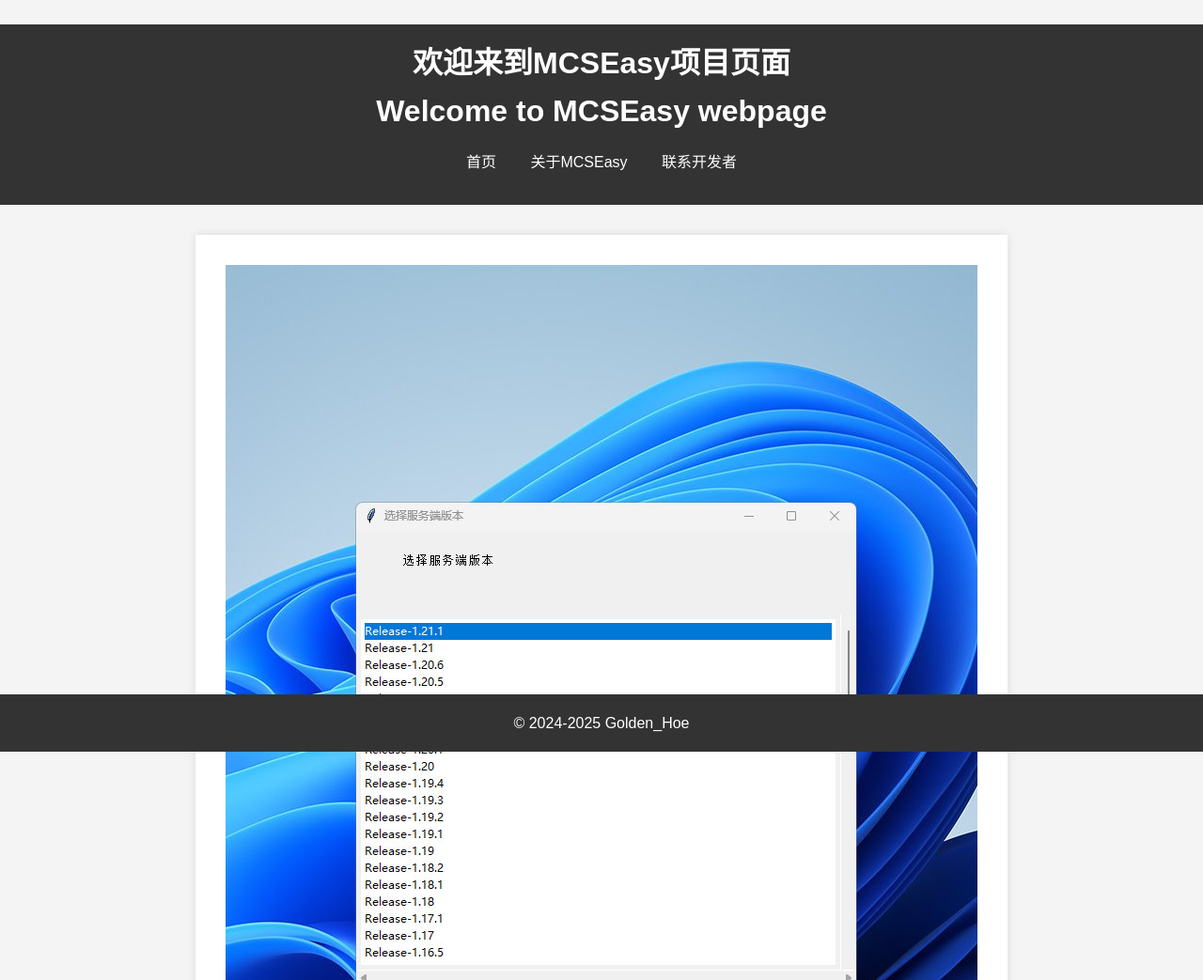
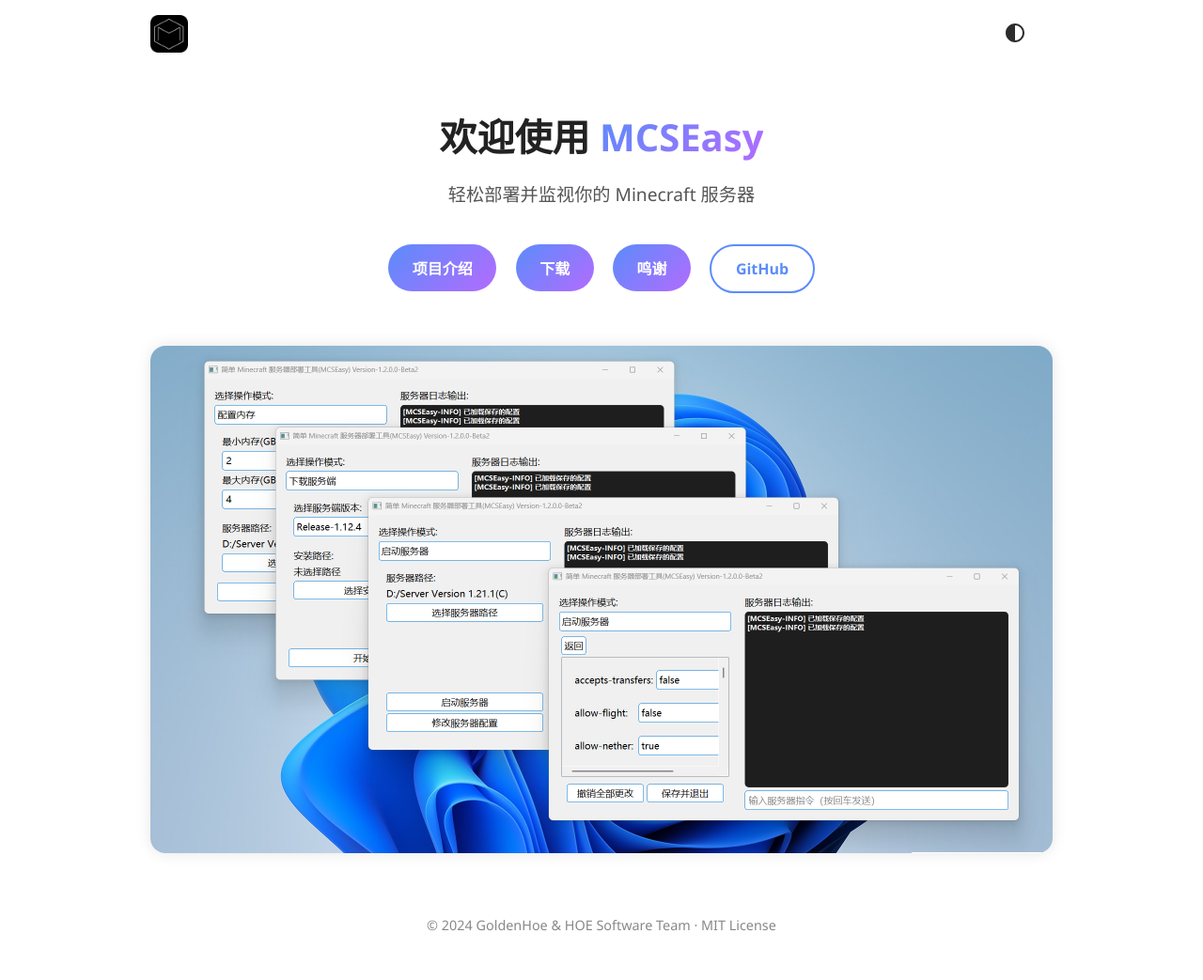
Before and after one commit to GoldenHoe/GoldenHoe.github.io, a plain HTML site: page index.html in a window 1280 px wide. Shown: the top 1043 px of the page at 94% size. Drawn offline with Linux system fonts and the light colour scheme.

Commit message:
修改界面

```diff
--- a/index.html
+++ b/index.html
@@ -1,33 +1,45 @@
 <!DOCTYPE html>
-<!--孩子们我又回来改HTML了，这并不好笑-->
-<html lang="zh-CN">
+<html lang="zh">
 <head>
-    <meta charset="UTF-8">
-    <meta name="viewport" content="width=device-width, initial-scale=1.0">
-    <title>MCSEasy</title>
-    <link rel="stylesheet" href="styles.css">
-    <!--<link rel="icon" href="/icon/favicon.ico" type="image/icon.ico">-->
+  <meta charset="UTF-8" />
+  <meta name="viewport" content="width=device-width, initial-scale=1.0" />
+  <title>MCSEasy - Minecraft 简易开服程序</title>
+  <link rel="stylesheet" href="style.css" />
+  <script defer src="theme-toggle.js"></script>
 </head>
-<body>
-    <dlv class="content">
-    <header>
-        <h1>欢迎来到MCSEasy项目页面<br>Welcome to MCSEasy webpage</h1>
-        <nav>
-            <ul>
-                <li><a href="index.html">首页</a></li>
-                <li><a href="about.html">关于MCSEasy</a></li>
-                <li><a href="contact.html">联系开发者</a></li>
-            </ul>
+<body class="home">
+  <div class="page-wrapper">
+    <header class="home-header">
+      <div class="top-bar container">
+        <img src="assets/logo.ico" alt="MCSEasy Logo" class="logo" />
+        <button id="theme-toggle" aria-label="切换主题">
+          <img src="assets/light.svg" alt="Light Mode" id="light-icon" />
+          <img src="assets/dark.svg" alt="Dark Mode" id="dark-icon" />
+        </button>
+      </div>
+      <div class="container center">
+        <h1>欢迎使用 <span class="highlight">MCSEasy</span></h1>
+        <p class="tagline">轻松部署并监视你的 Minecraft 服务器</p>
+        <nav class="nav-wrapper">
+          <div class="nav">
+            <a href="introduction.html" class="btn">项目介绍</a>
+            <a href="download.html" class="btn">下载</a>
+            <a href="acknowledgement.html" class="btn">鸣谢</a>
+            <a href="https://github.com/GoldenHoe/MCSEasy" class="btn secondary" target="_blank">GitHub</a>
+          </div>
         </nav>
+
+        <div class="intro-image">
+          <img src="images/intro.png" alt="MCSEasy 程序预览图" />
+        </div>
+      </div>
     </header>
-    <main>
-        <section>
-            <img src="image/intro.jpg" alt="Picture">
-        </section>
-    </main>
-    <dlv/>
-    <footer>
-        <p>&copy; 2024-2025 Golden_Hoe</p>
-    </footer>
+  </div>
+
+  <footer class="footer">
+    <div class="container">
+      <p>© 2024 GoldenHoe & HOE Software Team · MIT License</p>
+    </div>
+  </footer>
 </body>
 </html>
--- /dev/null
+++ b/style.css
@@ -0,0 +1,149 @@
+:root {
+  --primary-gradient: linear-gradient(135deg, #5b8cfa, #b36bff);
+  --primary-color: #5b8cfa;
+  --secondary-color: #b36bff;
+  --text-color: #222;
+  --background-color: #fff;
+}
+
+body {
+  margin: 0;
+  font-family: "Segoe UI", sans-serif;
+  background-color: var(--background-color);
+  color: var(--text-color);
+  transition: background-color 0.3s ease, color 0.3s ease;
+}
+
+body.dark {
+  --text-color: #ddd;
+  --background-color: #121212;
+}
+
+.logo {
+  height: 40px;
+}
+
+.container {
+  max-width: 960px;
+  margin: 0 auto;
+  padding: 1rem;
+}
+
+.top-bar {
+  display: flex;
+  justify-content: space-between;
+  align-items: center;
+}
+
+.center {
+  text-align: center;
+}
+
+h1 {
+  font-size: 2.5rem;
+  margin-bottom: 0.5rem;
+}
+
+.tagline {
+  font-size: 1.2rem;
+  color: #555;
+  margin-bottom: 2rem;
+}
+
+.highlight {
+  background: var(--primary-gradient);
+  -webkit-background-clip: text;
+  -webkit-text-fill-color: transparent;
+  font-weight: bold;
+}
+
+.btn {
+  display: inline-block;
+  padding: 0.8em 1.6em;
+  font-size: 1rem;
+  font-weight: bold;
+  color: white;
+  background: var(--primary-gradient);
+  border: none;
+  border-radius: 999px;
+  text-decoration: none;
+  transition: all 0.3s ease;
+  margin: 0.5rem;
+}
+
+.btn:hover {
+  box-shadow: 0 0 10px rgba(91, 140, 250, 0.6), 0 0 10px rgba(179, 107, 255, 0.5);
+  transform: translateY(-2px);
+}
+
+.btn.secondary {
+  background: transparent;
+  border: 2px solid var(--primary-color);
+  color: var(--primary-color);
+}
+
+.btn.secondary:hover {
+  background: var(--primary-gradient);
+  color: white;
+}
+
+body.dark .btn.secondary {
+  border-color: var(--secondary-color);
+  color: var(--secondary-color);
+}
+
+.intro-image {
+  margin-top: 3rem;
+  text-align: center;
+}
+
+.intro-image img {
+  max-width: 100%;
+  height: auto;
+  border-radius: 1rem;
+  box-shadow: 0 0 16px rgba(0,0,0,0.1);
+}
+
+body.home {
+  display: flex;
+  flex-direction: column;
+  min-height: 100vh;
+}
+
+body.home .page-wrapper {
+  flex: 1;
+}
+
+.footer {
+  padding: 1rem 0;
+  text-align: center;
+  font-size: 0.9rem;
+  color: #888;
+}
+
+/* 亮暗模式按钮，取消样式 */
+#theme-toggle {
+  background: none;
+  border: none;
+  padding: 0;
+  cursor: pointer;
+}
+
+#light-icon, #dark-icon {
+  width: 24px;
+  height: 24px;
+  display: inline-block;
+  transition: opacity 0.3s ease;
+}
+
+#light-icon {
+  display: inline;
+}
+
+body.dark #light-icon {
+  display: none;
+}
+
+body.dark #dark-icon {
+  display: inline;
+}
--- a/styles.css
+++ /dev/null
@@ -1,65 +0,0 @@
-body {
-    font-family: Arial, sans-serif;
-    margin: 0;
-    padding: 0;
-    line-height: 1.6;
-    background-color: #f4f4f4;
-    color: #333;
-}
-
-header {
-    background: #333;
-    color: #fff;
-    padding: 1rem 0;
-    text-align: center;
-}
-
-header h1 {
-    margin: 0;
-}
-
-nav ul {
-    list-style: none;
-    padding: 0;
-    text-align: center;
-    margin-top: 1rem;
-}
-
-nav ul li {
-    display: inline;
-    margin: 0 1rem;
-}
-
-nav ul li a {
-    color: #fff;
-    text-decoration: none;
-}
-
-main {
-    padding: 2rem;
-    background: #fff;
-    margin: 2rem auto;
-    max-width: 800px;
-    box-shadow: 0 0 10px rgba(0,0,0,0.1);
-}
-
-.content {
-    flex: 1;
-    padding: 20px;
-}
-
-footer {
-    background: #333;
-    color: #fff;
-    text-align: center;
-    padding: 0.1rem 0;
-    position: fixed;
-    width: 100%;
-    bottom: 0;
-}
-
-html, body {
-    height: 100%;
-    margin: 0;
-    font-family: Arial, sans-serif;
-}
--- /dev/null
+++ b/theme-toggle.js
@@ -0,0 +1,22 @@
+const toggleBtn = document.getElementById("theme-toggle");
+const lightIcon = document.getElementById("light-icon");
+const darkIcon = document.getElementById("dark-icon");
+const prefersDark = window.matchMedia("(prefers-color-scheme: dark)");
+const savedTheme = localStorage.getItem("theme");
+
+function applyTheme(isDark) {
+  document.body.classList.toggle("dark", isDark);
+  lightIcon.style.display = isDark ? "none" : "inline";  // 在暗黑模式下隐藏 light 图标
+  darkIcon.style.display = isDark ? "inline" : "none";   // 在亮模式下隐藏 dark 图标
+}
+
+// 初次加载时根据存储的主题或者系统默认主题判断
+if (savedTheme === "dark" || (!savedTheme && prefersDark.matches)) {
+  applyTheme(true);
+}
+
+toggleBtn.addEventListener("click", () => {
+  const isDark = document.body.classList.toggle("dark");
+  localStorage.setItem("theme", isDark ? "dark" : "light");
+  applyTheme(isDark);
+});
```
Also changed, not shown: about.html (deleted, +0 -34 lines), acknowledgement.html (added, +53 -0 lines), contact.html (deleted, +0 -34 lines), download.html (added, +62 -0 lines), introduction.html (added, +52 -0 lines), assets/dark.svg (added), assets/light.svg (added), assets/logo.ico (added), image/intro.jpg (deleted), image/sm.txt (deleted), images/icon.ico (renamed from image/icon.ico), images/intro.png (added).
